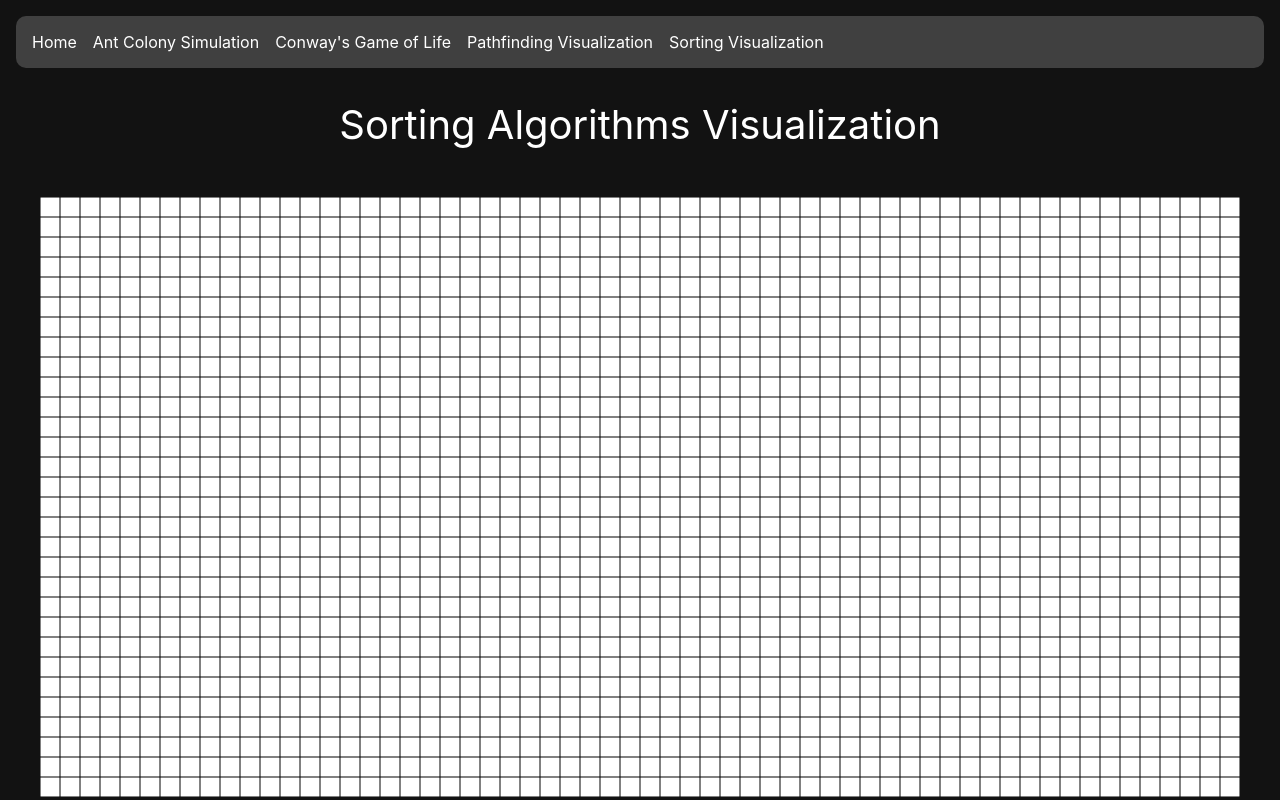
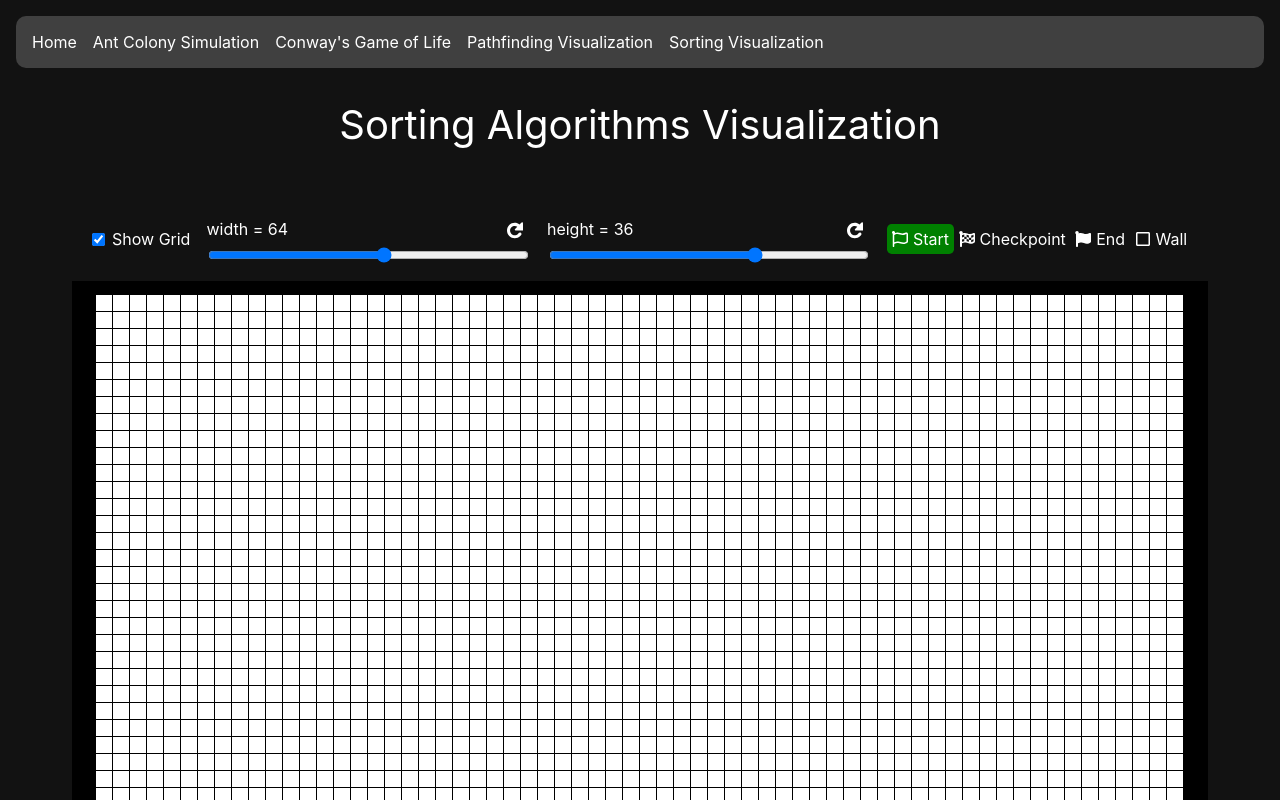
Before and after one commit to Takzzg/portfolio-v1, a Next.js app: page /Pathfinding in a window 1280 px wide. Shown: the top 800 px of the page. Built offline with nearby package versions, Linux system fonts and the light colour scheme.

Commit message:
basic grid controls

```diff
--- a/pages/Pathfinding.tsx
+++ b/pages/Pathfinding.tsx
@@ -1,5 +1,7 @@
 import Head from "next/head"
 import { useEffect, useState } from "react"
+import { FaFlag, FaFlagCheckered, FaRegFlag, FaRegSquare } from "react-icons/fa"
+import Button from "../components/Button/Button"
 import Slider from "../components/Slider/Slider"
 import Title from "../components/Title/Title"
 
@@ -9,18 +11,52 @@ import styles from "../styles/pages/Pathfinding.module.scss"
 interface Props {}
 
 const Pathfinding = (props: Props) => {
-    const [width, Setwidth] = useState(60)
-    const [height, setHeight] = useState(30)
+    const [width, Setwidth] = useState(64)
+    const [height, setHeight] = useState(36)
     const [showGrid, setShowGrid] = useState(true)
+    const [selectedBlock, setSelectedBlock] = useState("start")
+
+    const BlockSelect = () => (
+        <div className={styles.blocksContainer}>
+            <Button
+                value="Start"
+                icon={<FaRegFlag />}
+                onClick={() => {
+                    setSelectedBlock("start")
+                }}
+                bg={selectedBlock === "start" ? "green" : "null"}
+            />
+            <Button
+                value="Checkpoint"
+                icon={<FaFlagCheckered />}
+                onClick={() => {
+                    setSelectedBlock("checkpoint")
+                }}
+                bg={selectedBlock === "checkpoint" ? "blue" : "null"}
+            />
+            <Button
+                value="End"
+                icon={<FaFlag />}
+                onClick={() => {
+                    setSelectedBlock("end")
+                }}
+                bg={selectedBlock === "end" ? "red" : "null"}
+            />
+            <Button
+                value="Wall"
+                icon={<FaRegSquare />}
+                onClick={() => {
+                    setSelectedBlock("wall")
+                }}
+                bg={selectedBlock === "wall" ? "darkslategray" : "null"}
+            />
+        </div>
+    )
 
     useEffect(() => {
         CanvasScript.initCanvas(width, height, showGrid)
         window.addEventListener("resize", () => CanvasScript.resizeCanvas())
     }, [])
-
-    // useEffect(() => {
-    //     CanvasScript.toggleGrid()
-    // }, [showGrid])
 
     useEffect(() => {
         CanvasScript.resizeGrid(width, height)
@@ -36,10 +72,22 @@ const Pathfinding = (props: Props) => {
                 <Title title="Sorting Algorithms Visualization" />
 
                 <div id={styles.canvasMain}>
-                    <div id={styles.canvasContainer}>
-                        <canvas id="pathfindingCanvas" />
-                    </div>
-                    <div className={styles.controlsContainer}>
+                    <div className={styles.canvasControls}>
+                        <div
+                            className={styles.checkboxContainer}
+                            onClick={() => {
+                                setShowGrid(!showGrid)
+                                CanvasScript.toggleGrid()
+                            }}
+                        >
+                            <input
+                                type="checkbox"
+                                name="ShowGrid"
+                                id="showGrid"
+                                defaultChecked={showGrid}
+                            />
+                            <label>Show Grid</label>
+                        </div>
                         <Slider
                             label={"width"}
                             min={20}
@@ -58,21 +106,18 @@ const Pathfinding = (props: Props) => {
                             onChange={setHeight}
                             onReset={setHeight}
                         />
-                        <div
-                            className={styles.checkboxContainer}
-                            onClick={() => {
-                                setShowGrid(!showGrid)
-                                CanvasScript.toggleGrid()
-                            }}
-                        >
-                            <input
-                                type="checkbox"
-                                name="ShowGrid"
-                                id="showGrid"
-                                checked={showGrid}
-                            />
-                            <label>Show Grid</label>
-                        </div>
+                        <BlockSelect />
+                    </div>
+                    <div id={styles.canvasContainer}>
+                        <canvas
+                            id="pathfindingCanvas"
+                            onClick={(event) =>
+                                CanvasScript.placeBlock(event, selectedBlock)
+                            }
+                        />
+                    </div>
+                    <div className={styles.controlsContainer}>
+                        select solve step start/stop
                     </div>
                 </div>
             </div>
--- a/scripts/canvas/pathfindingCanvas.ts
+++ b/scripts/canvas/pathfindingCanvas.ts
@@ -8,7 +8,10 @@ let width: number
 let height: number
 
 let cellSize: number
-let gutter: number
+
+let gutter = 0.5
+let offsetX: number
+let offsetY: number
 
 let grid: number[][]
 
@@ -21,23 +24,14 @@ export const initCanvas = (
     ctx = <CanvasRenderingContext2D>canvas.getContext("2d")
     parent = <HTMLElement>canvas.parentElement
 
-    width = Math.round(_width)
-    height = Math.round(_height)
-
-    gutter = _gutter ? 1 : 0
+    width = _width
+    height = _height
 
     resizeCanvas()
 }
 
-export const resizeCanvas = (draw = true): void => {
-    canvas.width = clamp(parent.clientWidth, 200, 1200)
-    cellSize = Math.floor(canvas.width / width)
-    canvas.height = cellSize * height
-    drawGrid()
-}
-
 export const toggleGrid = () => {
-    gutter = gutter === 0 ? 1 : 0
+    gutter = gutter === 0 ? 0.5 : 0
     drawGrid()
 }
 
@@ -45,32 +39,47 @@ const drawGrid = () => {
     ctx.fillStyle = "black"
     ctx.fillRect(0, 0, canvas.width, canvas.height)
 
-    let offsetX = (canvas.width - cellSize * width) / 2
-    let offsetY = (canvas.height - cellSize * height) / 2
+    offsetX = (canvas.width - cellSize * width) / 2
+    offsetY = (canvas.height - cellSize * height) / 2
+
+    // console.log(offsetX, offsetY, cellSize, width, height)
 
     for (let x = 0; x < width; x++) {
         for (let y = 0; y < height; y++) {
-            let posX = Math.floor(x * cellSize + offsetX) + gutter / 2
-
-            let posY = Math.floor(y * cellSize + offsetY) + gutter / 2
-
-            let w = Math.ceil(cellSize) - gutter
-            let h = Math.ceil(cellSize) - gutter
+            let posX = x * cellSize + offsetX + gutter
+            let posY = y * cellSize + offsetY + gutter
+            let w = cellSize - gutter * 2
+            let h = cellSize - gutter * 2
 
             ctx.fillStyle = "white"
-            ctx.fillRect(posX, posY, w, h)
+            ctx.fillRect(
+                Math.floor(posX),
+                Math.floor(posY),
+                Math.floor(w),
+                Math.floor(h)
+            )
         }
     }
 }
 
+// ----- resize -----
+
+export const resizeCanvas = (): void => {
+    canvas.width = clamp(parent.clientWidth, 200, 1200)
+    cellSize = canvas.width / width
+    canvas.height = cellSize * height
+    resizeGrid(width, height)
+    drawGrid()
+}
+
 export const resizeGrid = (_width: number, _height: number) => {
-    width = Math.round(_width)
-    height = Math.round(_height)
+    width = _width
+    height = _height
 
     cellSize =
-        canvas.width / width < canvas.height / height
-            ? canvas.width / width
-            : canvas.height / height
+        Math.floor(canvas.width / width) < Math.floor(canvas.height / height)
+            ? Math.floor(canvas.width / width)
+            : Math.floor(canvas.height / height)
 
     grid = []
     for (let x = 0; x < width; x++) {
@@ -81,7 +90,42 @@ export const resizeGrid = (_width: number, _height: number) => {
     }
 
     drawGrid()
+}
 
-    // console.log(grid.length, grid[0].length)
-    // console.log(cellSize)
+// ----- block placement -----
+
+export const getCoords = (event: React.MouseEvent<HTMLCanvasElement>) => {
+    const rect = canvas.getBoundingClientRect()
+    const x = event.clientX - rect.left
+    const y = event.clientY - rect.top
+
+    if (
+        x > offsetX &&
+        x < canvas.width - offsetX &&
+        y > offsetY &&
+        y < canvas.height - offsetY
+    ) {
+        let index_x = Math.floor((x - offsetX) / cellSize)
+        let index_y = Math.floor((y - offsetY) / cellSize)
+
+        console.log(`Clicked on coords: ${index_x}, ${index_y}`)
+        return { index_x, index_y }
+    }
+
+    return false
 }
+
+export const placeBlock = (
+    event: React.MouseEvent<HTMLCanvasElement>,
+    selectedBlock: string
+) => {
+    console.log(selectedBlock)
+    let clickCoords = getCoords(event)
+
+    if (clickCoords) {
+        switch (selectedBlock) {
+            case "start":
+                grid[(clickCoords.index_x, clickCoords.index_y)]
+        }
+    }
+}
--- a/styles/pages/Pathfinding.module.scss
+++ b/styles/pages/Pathfinding.module.scss
@@ -1,28 +1,43 @@
-#canvasMain {
+.mainContainer {
     display: flex;
     flex-direction: column;
+}
+
+#canvasMain {
+    display: inline-flex;
+    flex-direction: column;
     padding: 2rem;
-    margin: auto;
+    margin: 0 auto;
+    width: 100%;
+    max-width: 1200px;
+
+    .canvasControls {
+        flex-grow: 0;
+    }
 
     #canvasContainer {
         display: flex;
         flex-direction: column;
         align-items: center;
         justify-content: center;
-
-        #pathfindingCanvas {
-            width: 100%;
-        }
+        flex-grow: 1;
     }
 
-    .controlsContainer {
-        display: grid;
-        grid-template-columns: 1fr 1fr auto;
+    .canvasControls {
+        display: flex;
+        align-items: center;
+        gap: 1rem;
         padding: 1rem;
 
         .checkboxContainer {
             display: flex;
             align-items: center;
+            flex-shrink: 0;
+            gap: 0.25rem;
+        }
+
+        .blocksContainer {
+            display: flex;
         }
     }
 }
```
Also changed, not shown: scripts/pathfinding/cell.ts (added, +39 -0 lines).
